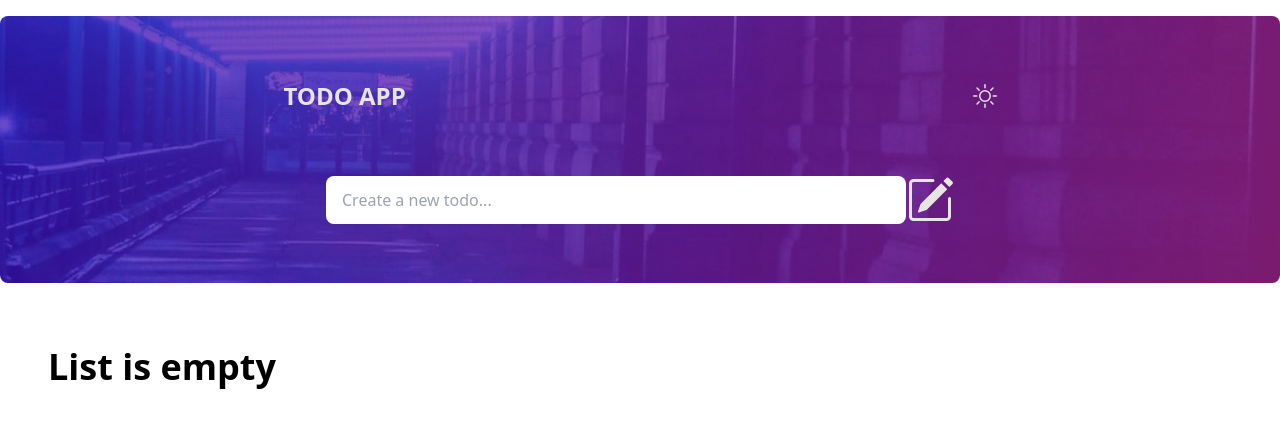
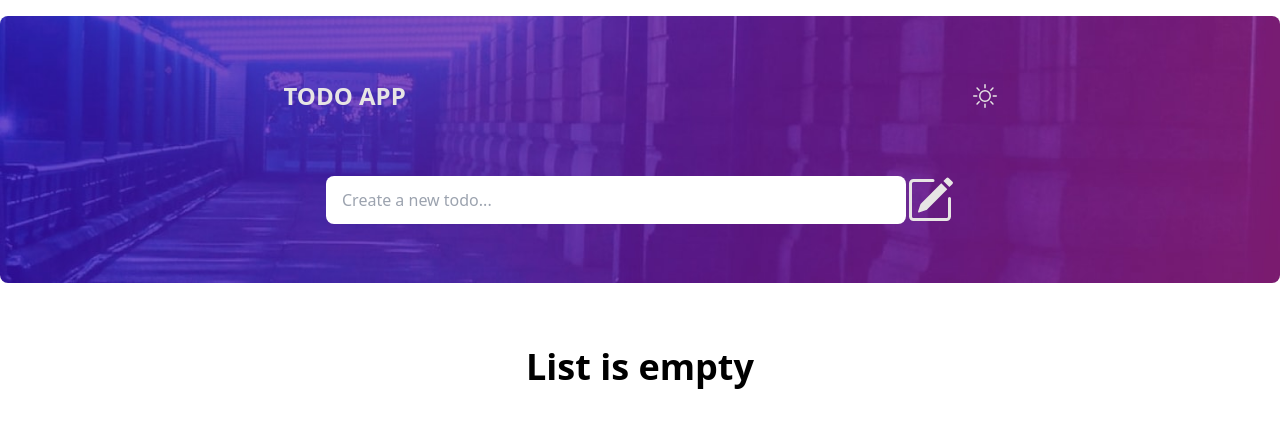
Before and after one commit to jyotirmoy-sinhababu/Daily-notes, a React (Vite) app: page / in a window 1280 px wide. Shown: the top 428 px of the page. Built offline with nearby package versions, Linux system fonts and the light colour scheme.

Commit message:
changes in the style

```diff
--- a/src/components/errorPage/ErrorPage.tsx
+++ b/src/components/errorPage/ErrorPage.tsx
@@ -1,6 +1,6 @@
 const ErrorPage = () => {
   return (
-    <div className='flex justify-center border-slate-300'>
+    <div className='flex justify-center align-middle'>
       <p className='font-black decoration-slate-950 text-4xl'>List is empty</p>
     </div>
   );
--- a/src/pages/landingPage/LandingPage.tsx
+++ b/src/pages/landingPage/LandingPage.tsx
@@ -8,7 +8,7 @@ const LandingPage = () => {
       <div className='flex justify-center py-4 '>
         <Nav />
       </div>
-      <div className='flex  p-12 '>
+      <div className='flex justify-center align-middle p-12 '>
         <TodoListDisplay />
       </div>
     </>
--- a/src/todoListDisplay/TodoListDisplay.tsx
+++ b/src/todoListDisplay/TodoListDisplay.tsx
@@ -57,7 +57,7 @@ const TodoListDisplay = () => {
           );
         })
       ) : (
-        <div className='flex justify-center align-middle'>
+        <div className='flex'>
           <ErrorPage />
         </div>
       )}
```
